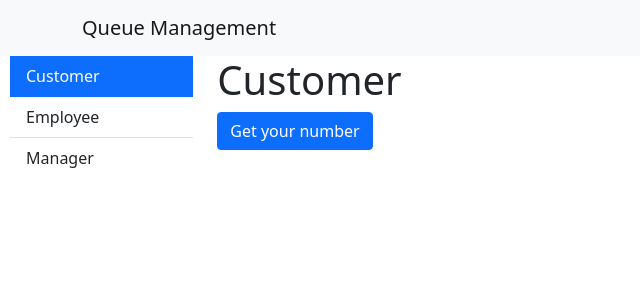
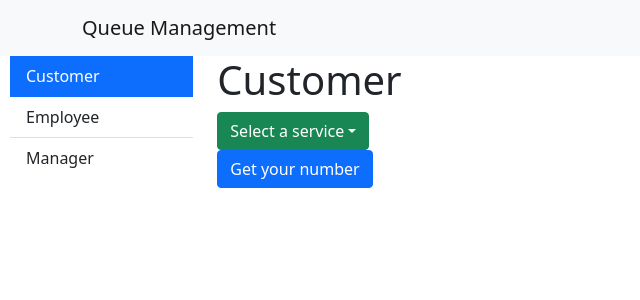
Before and after one commit to SE2-GROUP-P12/office-queue-management, a React (Create React App) app in the folder Front-end/queue-management/: page / in a window 1280 px wide. Shown: the top 300 px of the page, without its empty margins (0-640 px from the left). Built offline with nearby package versions, Linux system fonts and the light colour scheme.

Commit message:
feat: added serviceList for customer #S2112OQM-17

```diff
--- a/Front-end/queue-management/src/Actors.js
+++ b/Front-end/queue-management/src/Actors.js
@@ -1,9 +1,21 @@
 import {Col} from 'react-bootstrap'
 import {Button, Modal} from "react-bootstrap";
+import { Dropdown, DropdownToggle, DropdownMenu, DropdownItem } from "react-bootstrap";
 import { useEffect, useState} from "react";
 function Customer() {
     const [modalShow, setModalShow] = useState(false);
     const [nextNumber, setNextNumber] = useState(0);//prossimo numero da dare
+    const [serviceList, setServiceList]  = useState([{"name": "Payment", "id":1 }, {"name":"Consulting", "id":2 }, {"name": "placeholder", "id":3 }])
+    /*useEffect(()=>{
+        fetch("/API/custome_loadServices/").then(response=>{
+            setServiceList(response)
+        }) .catch(error => {
+            console.log(error);
+            updateSurveyList(()=>[]);
+
+        })
+
+    })*/
     const buttonHandler= ()=>{
         setNextNumber(nextNumber+1);
         setModalShow(true)
@@ -12,7 +24,7 @@ function Customer() {
             "service": "placeholder"
         }
         /*
-        fetch('/customer/newNumber', {
+        fetch('/API/customer_newNumber', {
             method: 'POST',
             headers: {
                 'Accept': 'application/json',
@@ -24,6 +36,21 @@ function Customer() {
     return (
         <Col>
             <h1>Customer</h1>
+
+<Dropdown>
+  <Dropdown.Toggle variant="success" id="dropdown-basic">
+    Select a service
+  </Dropdown.Toggle>
+
+  <Dropdown.Menu>
+  {serviceList.map((item)=>
+        <Dropdown.Item href={"#/action-"+ item.id}>{item.name}</Dropdown.Item>
+        )}
+  </Dropdown.Menu>
+</Dropdown>
+
+
+
             <Button type="button" class="vertical-center" onClick={() => {buttonHandler() }}>Get your number</Button>
             <CustomerNumberModal show={modalShow} onHide={() => setModalShow(false)}number ={nextNumber}/>
         </Col>
@@ -37,11 +64,11 @@ function Employee() {
         setModalShow(true);
     /*scheletro per la chiamata a api
     useEffect(()=>{
-        fetch("/employee/getNext/"+counterNumber).then(response=>{
+        fetch("/API/employee_getNext/"+counterNumber).then(response=>{
             setNextNumber(response)
         }) .catch(error => {
             console.log(error);
-            updateSurveyList(()=>[]);
+
 
         })
 
```
